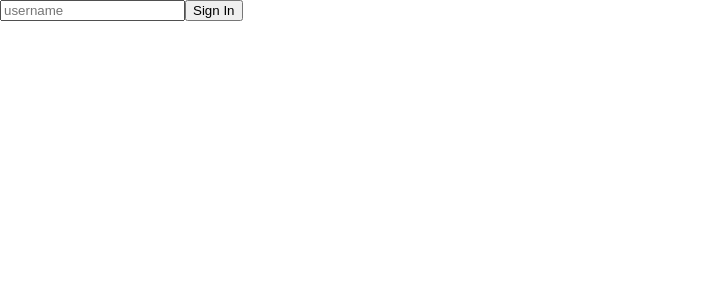
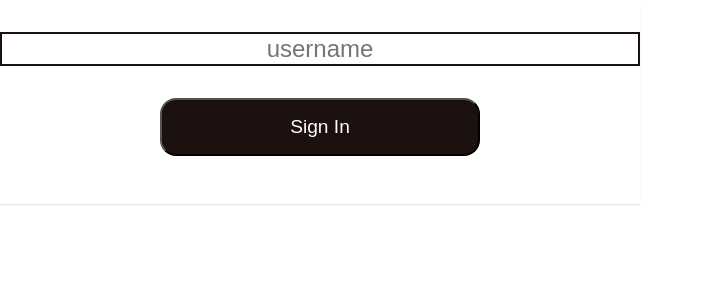
Before and after one commit to alexmoriarty1998/MoriartyFitness, a React (Create React App) app: page /mystatspage/mystatsform in a window 1280 px wide. Shown: the top 300 px of the page, without its empty margins (0-703 px from the left). Built offline with nearby package versions, Linux system fonts and the light colour scheme.

Commit message:
Begin Styling sign in page

```diff
--- /dev/null
+++ b/src/SignIn.css
@@ -0,0 +1,8 @@
+.signIn{
+    display: flex;
+    align-items: center;
+}
+
+.form{
+    color: red;
+}
--- a/src/SignIn.js
+++ b/src/SignIn.js
@@ -1,4 +1,6 @@
 import React, {Component } from 'react'
+
+import './SignIn.css'
 
 class SignIn extends Component {
     state={
@@ -20,20 +22,64 @@ class SignIn extends Component {
 
     render(){
         return(
-            <div className="SignIn">
-            <form onSubmit={this.handleSubmit}>
+            <div className="signIn">
+            <form
+            onSubmit={this.handleSubmit}
+            style={styles.form}
+            >
             <input
                 type="text"
                 name="username"
                 placeholder="username"
                 value={this.state.username}
                 onChange={this.handleChange}
+                style={styles.input}
             />
-            <button type="submit"> Sign In </button>
+            <button type="submit" style={styles.button}> Sign In </button>
             </form>
             </div>
         )
     }
 }
+const styles={
+    form:{
+        display: 'flex',
+        flexDirection:'column',
+        width: '40rem',
+        backgroundColor: 'white',
+        boxShadow: '0 1px 1px rgba(0,0,0,.1)',
+        marginBottom: '2rem',
+        paddingBottom: '2rem',
+        justifyContent: 'center',
+        aliginItems: 'center',
+    },
+
+    input: {
+        fontSize: '1.5rem',
+        marginTop: '2rem',
+        marginBottom: '2rem',
+        textAlign: 'center',
+        color: '#1c110e',
+        border: '2px solid #1c110e ',
+        ':focus': {
+          outline: 0,
+        },
+      },
+
+
+  button: {
+    display: 'block',
+    margin: '0 auto 1rem',
+    padding: '1rem 2rem',
+    fontSize: '1.2rem',
+    borderRadius: '1rem',
+    backgroundColor: '#1c110e',
+    color: 'white',
+    width: '20rem',
+    cursor: 'pointer',
+  },
+
+}
+
 
 export default SignIn
```
